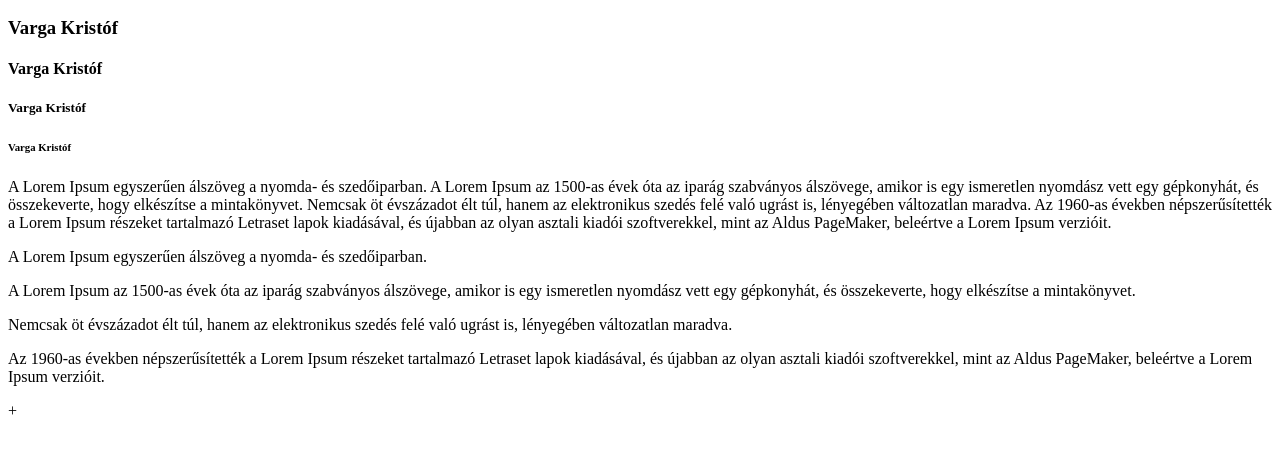
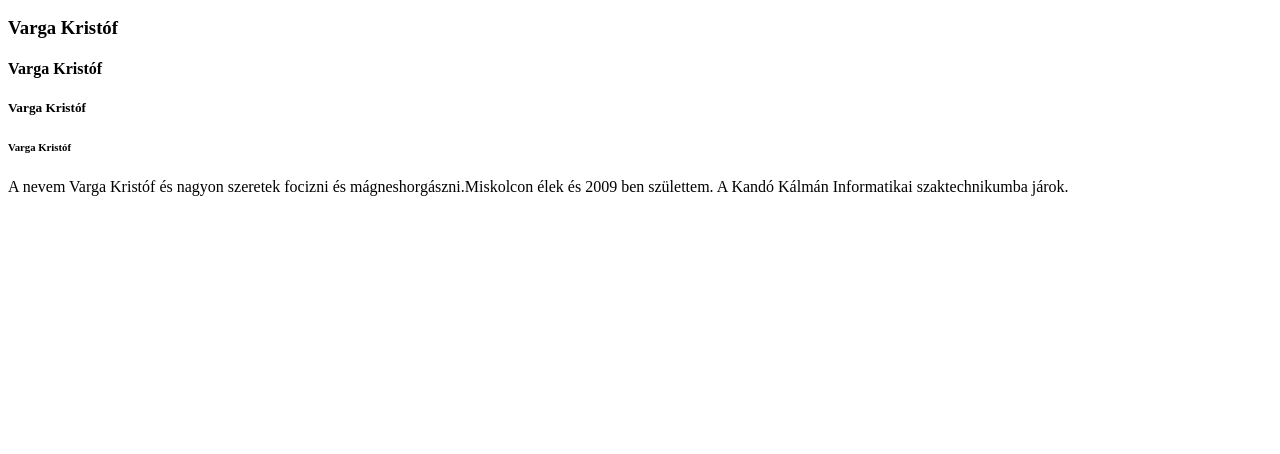
Before and after one commit to vargak99/weboldalam, a plain HTML site: page index.html in a window 1280 px wide. Shown: the part 110-564 px from the top of the page. Drawn offline with Linux system fonts and the light colour scheme.

Commit message:
index.html

```diff
--- a/index.html
+++ b/index.html
@@ -12,11 +12,8 @@
     <h4>Varga Kristóf</h4>
     <h5>Varga Kristóf</h5>
     <h6>Varga Kristóf</h6>
-<p>A Lorem Ipsum egyszerűen álszöveg a nyomda- és szedőiparban. A Lorem Ipsum az 1500-as évek óta az iparág szabványos álszövege, amikor is egy ismeretlen nyomdász vett egy gépkonyhát, és összekeverte, hogy elkészítse a mintakönyvet. Nemcsak öt évszázadot élt túl, hanem az elektronikus szedés felé való ugrást is, lényegében változatlan maradva. Az 1960-as években népszerűsítették a Lorem Ipsum részeket tartalmazó Letraset lapok kiadásával, és újabban az olyan asztali kiadói szoftverekkel, mint az Aldus PageMaker, beleértve a Lorem Ipsum verzióit.</p>
-<p>A Lorem Ipsum egyszerűen álszöveg a nyomda- és szedőiparban.</p>
-<p>A Lorem Ipsum az 1500-as évek óta az iparág szabványos álszövege, amikor is egy ismeretlen nyomdász vett egy gépkonyhát, és összekeverte, hogy elkészítse a mintakönyvet.</p>
-<p> Nemcsak öt évszázadot élt túl, hanem az elektronikus szedés felé való ugrást is, lényegében változatlan maradva.</p>
-<p> Az 1960-as években népszerűsítették a Lorem Ipsum részeket tartalmazó Letraset lapok kiadásával, és újabban az olyan asztali kiadói szoftverekkel, mint az Aldus PageMaker, beleértve a Lorem Ipsum verzióit.</p>+
+<p>A nevem Varga Kristóf és nagyon szeretek focizni és mágneshorgászni.Miskolcon élek és 2009 ben születtem.
+    A Kandó Kálmán Informatikai szaktechnikumba járok. </p>
 
 </body>
 </html>
```
